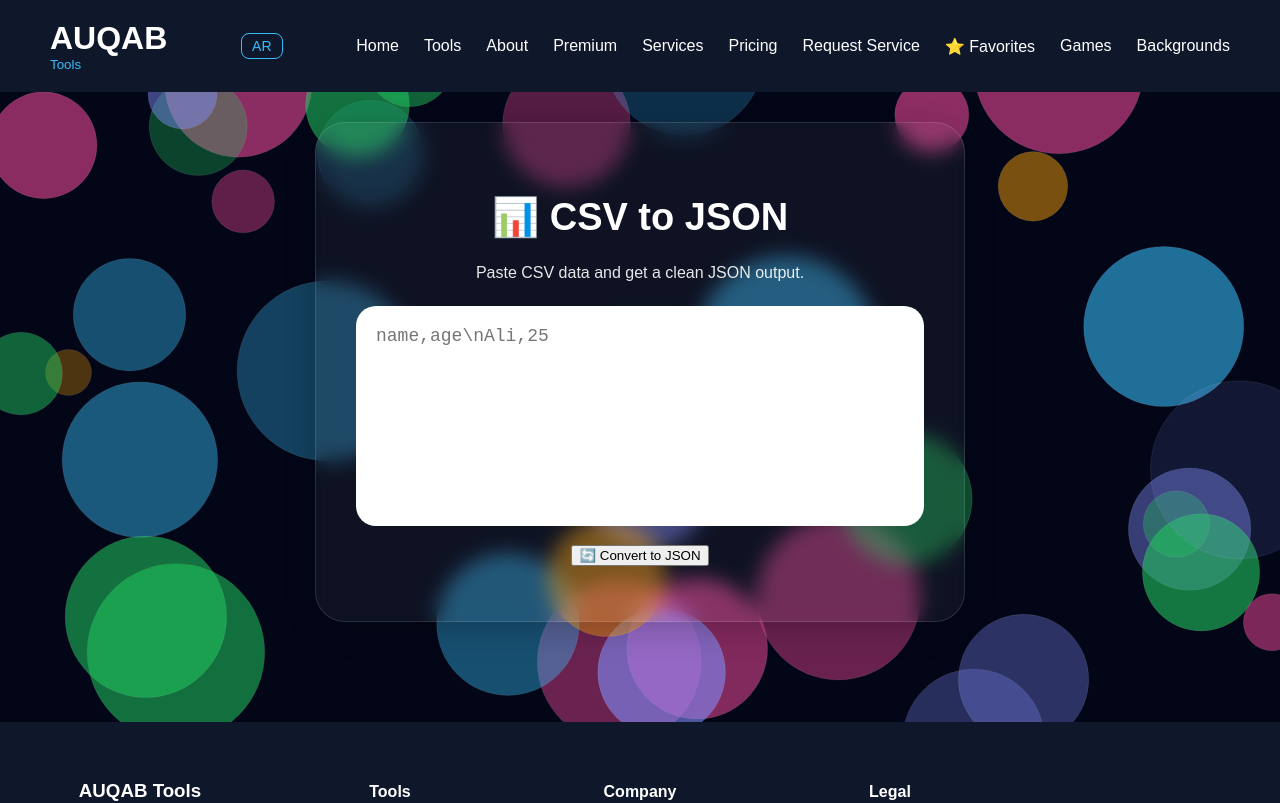
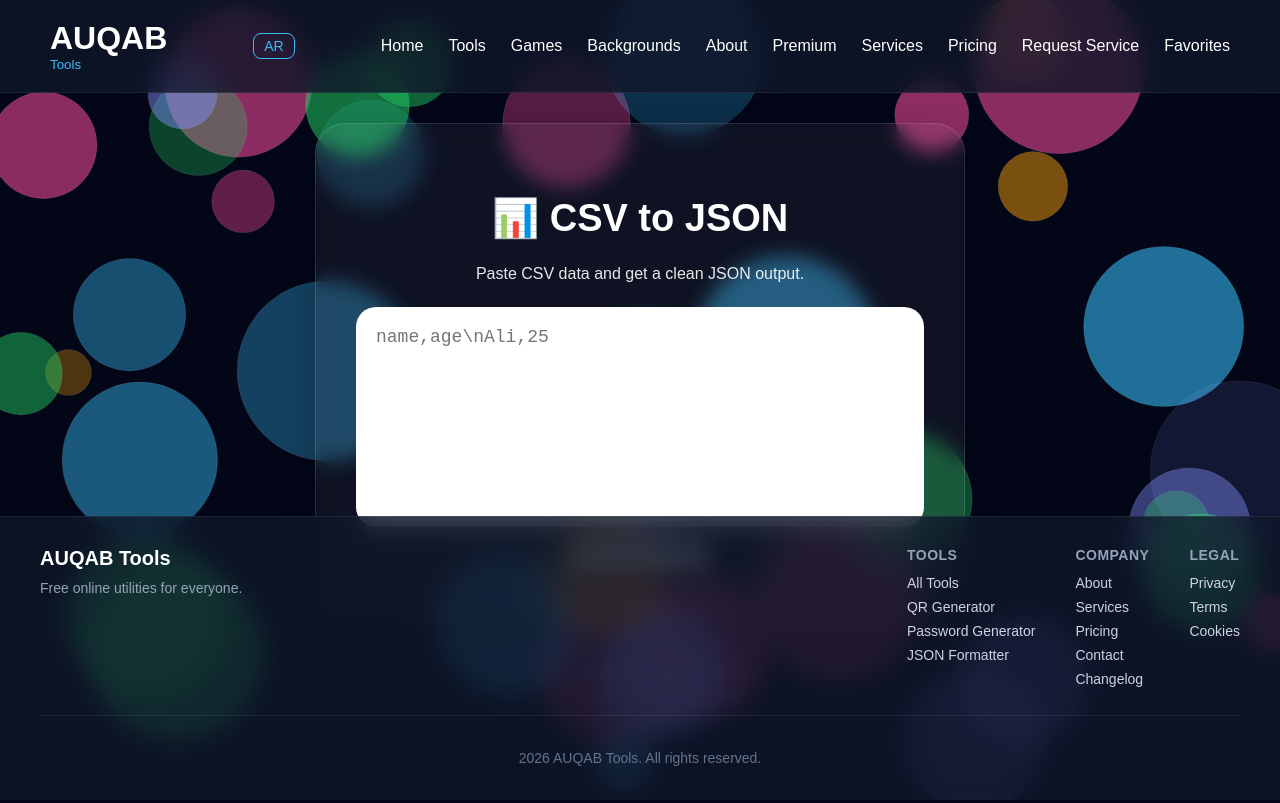
Before and after one commit to Auqab/AUQAB-Tools, a React (Vite) app: page /tools/csv-to-json in a window 1280 px wide. Shown: the top 803 px of the page. Built offline with nearby package versions, Linux system fonts and the light colour scheme.

Commit message:
Update Footer to floating glass style

```diff
--- a/src/App.css
+++ b/src/App.css
@@ -34,14 +34,6 @@ body::before {
 .nav a:hover { color: #38bdf8; transform: translateY(-3px); }
 .nav a.active { color: #38bdf8; font-weight: bold; border-bottom: 2px solid #38bdf8; }
 
-/* ========== الفوتر ========== */
-.footer { margin-top: 60px; padding: 40px 30px; text-align: center; background: #0f172a; color: white; display: grid; grid-template-columns: repeat(auto-fit, minmax(200px, 1fr)); gap: 30px; }
-.footer h3, .footer h4 { margin-bottom: 15px; }
-.footer a { display: block; color: #b9c7ff; text-decoration: none; margin: 8px 0; }
-.footer a:hover { color: white; }
-.footer-bottom { grid-column: 1 / -1; text-align: center; padding-top: 20px; border-top: 1px solid #333; }
-
-/* ========== الصفحة الرئيسية ========== */
 .hero { text-align: center; padding: 80px 20px; animation: fadeUp 1s ease; }
 .hero h1 { font-size: 55px; margin-bottom: 20px; }
 .hero p { font-size: 22px; color: #cbd5e1; }
@@ -473,3 +465,104 @@ textarea { width: 100%; height: 220px; padding: 20px; border-radius: 20px; borde
   margin-top: 40px;
   font-size: 16px;
 }
+
+/* ========== شريط علوي عائم ========== */
+.header.floating {
+  position: sticky;
+  top: 0;
+  z-index: 100;
+  background: rgba(15, 23, 42, 0.8);
+  backdrop-filter: blur(12px);
+  -webkit-backdrop-filter: blur(12px);
+  border-bottom: 1px solid rgba(255, 255, 255, 0.08);
+}
+
+.dots {
+  font-size: 28px;
+  line-height: 1;
+  color: white;
+}
+
+.lang-switch {
+  background: transparent;
+  color: #38bdf8;
+  border: 1px solid #38bdf8;
+  border-radius: 8px;
+  padding: 4px 10px;
+  cursor: pointer;
+  font-size: 14px;
+  transition: 0.3s;
+}
+
+.lang-switch:hover {
+  background: rgba(56, 189, 248, 0.1);
+}
+
+/* ========== الفوتر العائم ========== */
+.floating-footer {
+  position: sticky;
+  bottom: 0;
+  z-index: 100;
+  background: rgba(15, 23, 42, 0.8);
+  backdrop-filter: blur(12px);
+  -webkit-backdrop-filter: blur(12px);
+  border-top: 1px solid rgba(255, 255, 255, 0.08);
+  margin-top: 60px;
+  padding: 30px 40px 20px;
+}
+
+.footer-inner {
+  display: flex;
+  flex-wrap: wrap;
+  justify-content: space-between;
+  gap: 30px;
+  max-width: 1200px;
+  margin: 0 auto;
+}
+
+.footer-brand h3 {
+  margin: 0 0 10px;
+  font-size: 20px;
+}
+
+.footer-brand p {
+  color: #94a3b8;
+  font-size: 14px;
+  margin: 0;
+}
+
+.footer-links {
+  display: flex;
+  flex-wrap: wrap;
+  gap: 40px;
+}
+
+.footer-col h4 {
+  font-size: 14px;
+  color: #94a3b8;
+  margin: 0 0 12px;
+  text-transform: uppercase;
+  letter-spacing: 0.5px;
+}
+
+.footer-col a {
+  display: block;
+  color: #cbd5e1;
+  text-decoration: none;
+  font-size: 14px;
+  margin-bottom: 8px;
+  transition: 0.2s;
+}
+
+.footer-col a:hover {
+  color: #38bdf8;
+}
+
+.footer-bottom {
+  text-align: center;
+  padding-top: 20px;
+  margin-top: 20px;
+  border-top: 1px solid rgba(255, 255, 255, 0.08);
+  font-size: 14px;
+  color: #64748b;
+}
--- a/src/components/Footer.jsx
+++ b/src/components/Footer.jsx
@@ -2,19 +2,23 @@ import { Link } from "react-router-dom";
 
 function Footer() {
   return (
-    <footer className="footer">
-      <div>
+    <footer className="footer floating-footer">
+      <div className="footer-inner">
+        <div className="footer-brand">
           <h3>AUQAB Tools</h3>
           <p>Free online utilities for everyone.</p>
         </div>
-      <div>
+
+        <div className="footer-links">
+          <div className="footer-col">
             <h4>Tools</h4>
             <Link to="/tools">All Tools</Link>
             <Link to="/tools/qr-generator">QR Generator</Link>
             <Link to="/tools/password-generator">Password Generator</Link>
             <Link to="/tools/json-formatter">JSON Formatter</Link>
           </div>
-      <div>
+
+          <div className="footer-col">
             <h4>Company</h4>
             <Link to="/about">About</Link>
             <Link to="/services">Services</Link>
@@ -22,14 +26,18 @@ function Footer() {
             <Link to="/contact">Contact</Link>
             <Link to="/changelog">Changelog</Link>
           </div>
-      <div>
+
+          <div className="footer-col">
             <h4>Legal</h4>
             <Link to="/privacy">Privacy</Link>
             <Link to="/terms">Terms</Link>
             <Link to="/cookies">Cookies</Link>
           </div>
+        </div>
+      </div>
+
       <div className="footer-bottom">
-        <p>© 2026 AUQAB Tools. All rights reserved.</p>
+        <p>2026 AUQAB Tools. All rights reserved.</p>
       </div>
     </footer>
   );
--- a/src/components/Navbar.jsx
+++ b/src/components/Navbar.jsx
@@ -21,46 +21,36 @@ function Navbar() {
   const isActive = (path) => (location.pathname === path ? "active" : "");
 
   return (
-    <header className="header" ref={navRef}>
+    <header className="header floating" ref={navRef}>
       <div className="logo">
         <span>AUQAB</span>
         <small>Tools</small>
       </div>
 
       <div style={{ display: "flex", alignItems: "center", gap: 10 }}>
-        {/* زر تغيير اللغة */}
         <button
           onClick={toggleLang}
-          style={{
-            background: "transparent",
-            color: "#38bdf8",
-            border: "1px solid #38bdf8",
-            borderRadius: 8,
-            padding: "4px 10px",
-            cursor: "pointer",
-            fontSize: 14,
-          }}
+          className="lang-switch"
         >
           {lang === "en" ? "AR" : "EN"}
         </button>
 
-        {/* زر الهامبرغر */}
         <button className="menu-btn" onClick={() => setOpen(!open)}>
-          ☰
+          <span className="dots">&#8942;</span>
         </button>
       </div>
 
       <nav className={open ? "nav active" : "nav"}>
         <Link to="/" className={isActive("/")} onClick={() => setOpen(false)}>{t.home}</Link>
         <Link to="/tools" className={isActive("/tools")} onClick={() => setOpen(false)}>{t.tools}</Link>
+        <Link to="/games" className={isActive("/games")} onClick={() => setOpen(false)}>Games</Link>
+        <Link to="/backgrounds" className={isActive("/backgrounds")} onClick={() => setOpen(false)}>Backgrounds</Link>
         <Link to="/about" className={isActive("/about")} onClick={() => setOpen(false)}>{t.about}</Link>
         <Link to="/premium" className={isActive("/premium")} onClick={() => setOpen(false)}>{t.premium}</Link>
         <Link to="/services" className={isActive("/services")} onClick={() => setOpen(false)}>{t.services}</Link>
         <Link to="/pricing" className={isActive("/pricing")} onClick={() => setOpen(false)}>{t.pricing}</Link>
         <Link to="/request-service" className={isActive("/request-service")} onClick={() => setOpen(false)}>{t.requestService}</Link>
-	<Link to="/favorites" className={isActive("/favorites")} onClick={() => setOpen(false)}>⭐ Favorites</Link>
-	<Link to="/games" className={isActive("/games")} onClick={() => setOpen(false)}>Games</Link>
-	<Link to="/backgrounds" className={isActive("/backgrounds")} onClick={() => setOpen(false)}>Backgrounds</Link>
+        <Link to="/favorites" className={isActive("/favorites")} onClick={() => setOpen(false)}>Favorites</Link>
       </nav>
     </header>
   );
```
Lines whose indentation alone changed are shown as unchanged.
